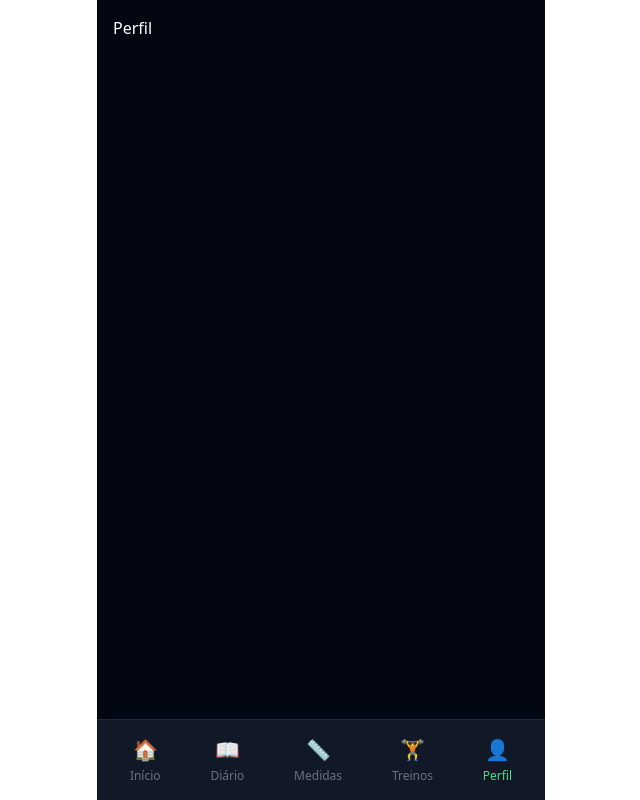
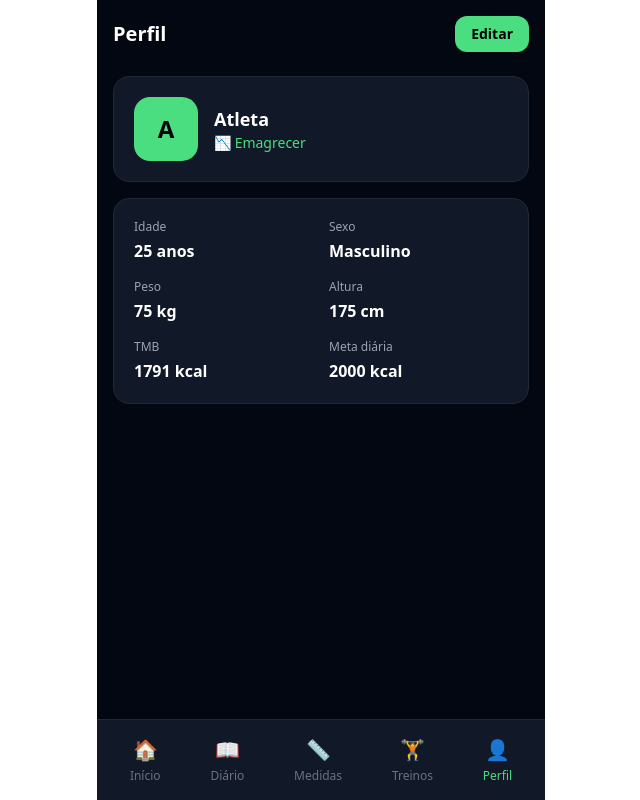
Before and after one commit to kaiox21/fitAI-APP, a React (Vite) app: page /profile in a window 1280 px wide. Shown: the whole page, without its empty margins (319-959 px from the left). Built offline with nearby package versions, Linux system fonts and the light colour scheme.

Commit message:
feat: tela de perfil com edição de dados

```diff
--- a/src/pages/Profile.jsx
+++ b/src/pages/Profile.jsx
@@ -1,3 +1,134 @@
+import { useState } from 'react'
+import { useApp } from '../context/AppContext'
+
 export default function Profile() {
-  return <div className="p-4 text-white">Perfil</div>
+  const { user, setUser } = useApp()
+  const [editing, setEditing] = useState(false)
+  const [form, setForm] = useState({ ...user })
+
+  function calcTMB() {
+    const w = parseFloat(user.weight)
+    const h = parseFloat(user.height)
+    const a = parseInt(user.age)
+    if (user.sex === 'M') return Math.round(88.36 + 13.4 * w + 4.8 * h - 5.7 * a)
+    return Math.round(447.6 + 9.2 * w + 3.1 * h - 4.3 * a)
+  }
+
+  function calcTDEE() {
+    return Math.round(calcTMB() * 1.55)
+  }
+
+  function handleSave() {
+    const tmb = calcTMB()
+    const tdee = calcTDEE()
+    let kcalGoal = tdee
+    if (form.goal === 'loss') kcalGoal = tdee - 500
+    if (form.goal === 'gain') kcalGoal = tdee + 300
+    setUser({ ...form, kcalGoal })
+    setEditing(false)
+  }
+
+  const goalLabels = { loss: '📉 Emagrecer', gain: '💪 Ganhar massa', maint: '⚖️ Manter peso' }
+
+  return (
+    <div className="p-4 pb-24">
+      <div className="flex items-center justify-between mb-6">
+        <h1 className="text-white text-xl font-bold">Perfil</h1>
+        <button
+          onClick={() => editing ? handleSave() : setEditing(true)}
+          className="bg-green-400 text-black text-sm font-bold px-4 py-2 rounded-xl"
+        >
+          {editing ? 'Salvar' : 'Editar'}
+        </button>
+      </div>
+
+      <div className="bg-gray-900 border border-gray-800 rounded-2xl p-5 mb-4 flex items-center gap-4">
+        <div className="w-16 h-16 rounded-2xl bg-green-400 flex items-center justify-center text-black text-2xl font-bold flex-shrink-0">
+          {user.name[0].toUpperCase()}
+        </div>
+        <div>
+          <p className="text-white text-lg font-bold">{user.name}</p>
+          <p className="text-green-400 text-sm">{goalLabels[user.goal]}</p>
+        </div>
+      </div>
+
+      {editing ? (
+        <div className="bg-gray-900 border border-gray-800 rounded-2xl p-5 mb-4 flex flex-col gap-3">
+          <div>
+            <p className="text-gray-400 text-xs mb-1">Nome</p>
+            <input
+              className="w-full bg-gray-800 text-white rounded-xl px-4 py-3 outline-none"
+              value={form.name}
+              onChange={e => setForm(p => ({ ...p, name: e.target.value }))}
+            />
+          </div>
+          <div className="grid grid-cols-2 gap-3">
+            <div>
+              <p className="text-gray-400 text-xs mb-1">Idade</p>
+              <input type="number" className="w-full bg-gray-800 text-white rounded-xl px-4 py-3 outline-none"
+                value={form.age} onChange={e => setForm(p => ({ ...p, age: e.target.value }))} />
+            </div>
+            <div>
+              <p className="text-gray-400 text-xs mb-1">Sexo</p>
+              <select className="w-full bg-gray-800 text-white rounded-xl px-4 py-3 outline-none"
+                value={form.sex} onChange={e => setForm(p => ({ ...p, sex: e.target.value }))}>
+                <option value="M">Masculino</option>
+                <option value="F">Feminino</option>
+              </select>
+            </div>
+            <div>
+              <p className="text-gray-400 text-xs mb-1">Peso (kg)</p>
+              <input type="number" className="w-full bg-gray-800 text-white rounded-xl px-4 py-3 outline-none"
+                value={form.weight} onChange={e => setForm(p => ({ ...p, weight: e.target.value }))} />
+            </div>
+            <div>
+              <p className="text-gray-400 text-xs mb-1">Altura (cm)</p>
+              <input type="number" className="w-full bg-gray-800 text-white rounded-xl px-4 py-3 outline-none"
+                value={form.height} onChange={e => setForm(p => ({ ...p, height: e.target.value }))} />
+            </div>
+          </div>
+          <div>
+            <p className="text-gray-400 text-xs mb-2">Objetivo</p>
+            <div className="grid grid-cols-3 gap-2">
+              {[
+                { value: 'loss', label: '📉 Emagrecer' },
+                { value: 'gain', label: '💪 Ganhar massa' },
+                { value: 'maint', label: '⚖️ Manter' },
+              ].map(g => (
+                <button
+                  key={g.value}
+                  onClick={() => setForm(p => ({ ...p, goal: g.value }))}
+                  className={`py-2 px-2 rounded-xl text-xs font-bold transition-all ${
+                    form.goal === g.value
+                      ? 'bg-green-400 text-black'
+                      : 'bg-gray-800 text-gray-400'
+                  }`}
+                >
+                  {g.label}
+                </button>
+              ))}
+            </div>
+          </div>
+        </div>
+      ) : (
+        <div className="bg-gray-900 border border-gray-800 rounded-2xl p-5 mb-4">
+          <div className="grid grid-cols-2 gap-4">
+            {[
+              { label: 'Idade', value: `${user.age} anos` },
+              { label: 'Sexo', value: user.sex === 'M' ? 'Masculino' : 'Feminino' },
+              { label: 'Peso', value: `${user.weight} kg` },
+              { label: 'Altura', value: `${user.height} cm` },
+              { label: 'TMB', value: `${calcTMB()} kcal` },
+              { label: 'Meta diária', value: `${user.kcalGoal} kcal` },
+            ].map(item => (
+              <div key={item.label}>
+                <p className="text-gray-400 text-xs">{item.label}</p>
+                <p className="text-white font-bold mt-1">{item.value}</p>
+              </div>
+            ))}
+          </div>
+        </div>
+      )}
+    </div>
+  )
 }
```
